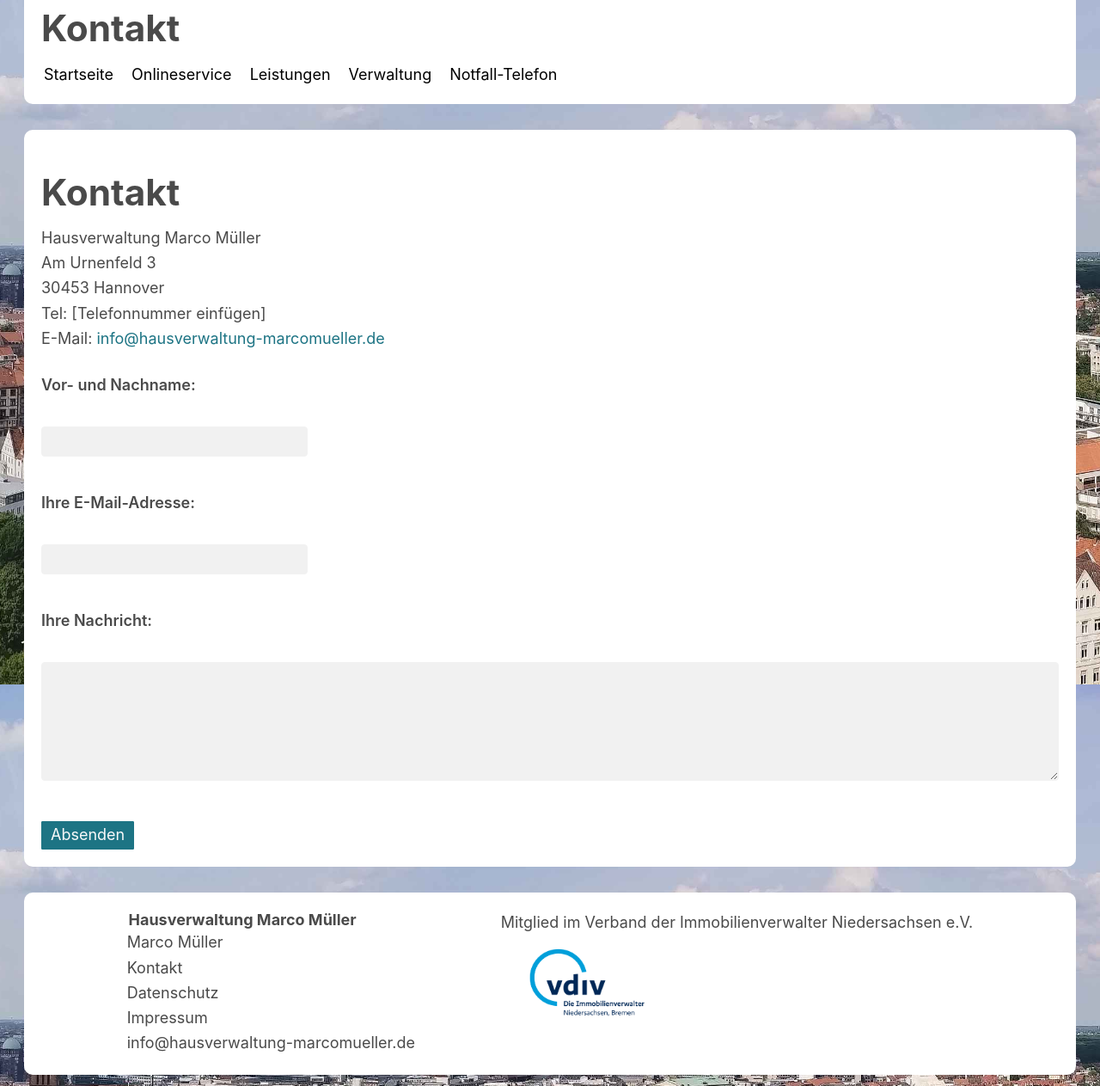
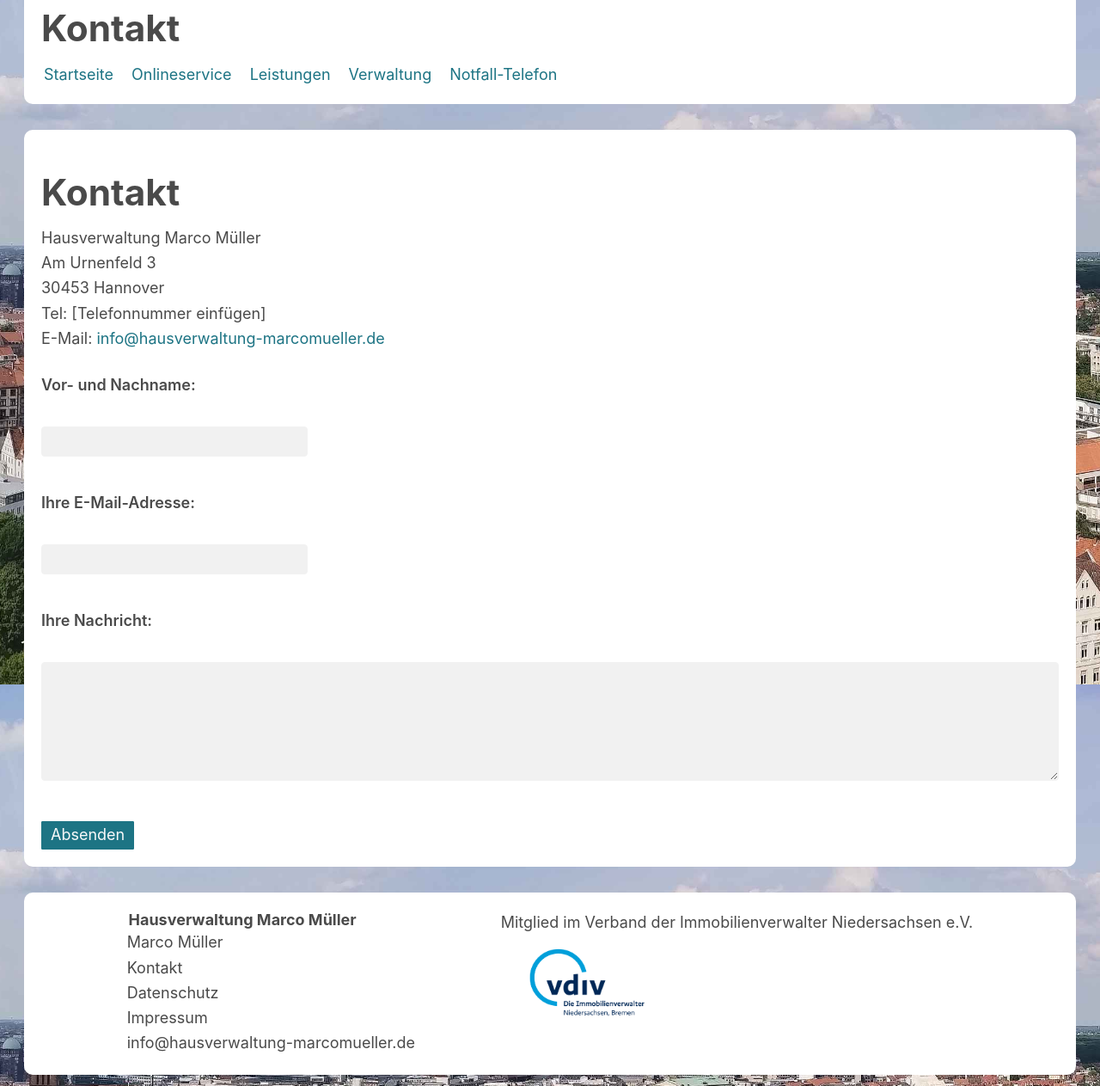
Before and after one commit to marek22k/hausverwaltung, a Jekyll site: the page built from kontakt.md, in a window 1280 px wide. Shown: the part 1004-2267 px from the top of the page at 86% size. Built offline with Jekyll 4.4.1, drawn with Linux system fonts in a browser that asks for light colours.

Commit message:
Update style.css

```diff
--- a/assets/css/style.css
+++ b/assets/css/style.css
@@ -42,7 +42,7 @@ nav > a {
   padding: 3px;
   margin-right: 10px;
   text-decoration: none;
-  color: black;
+  /* color: black; */
 }
 
 nav > a.current {
```
